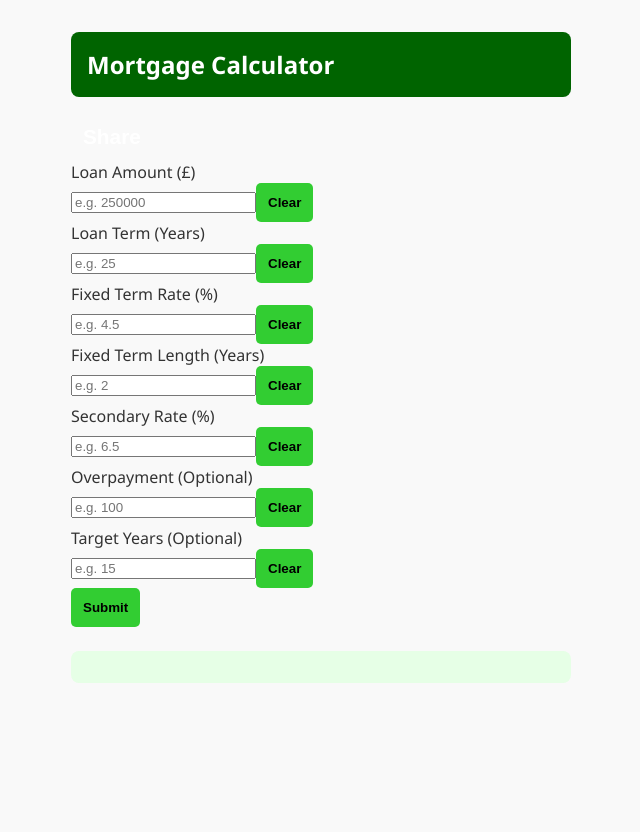
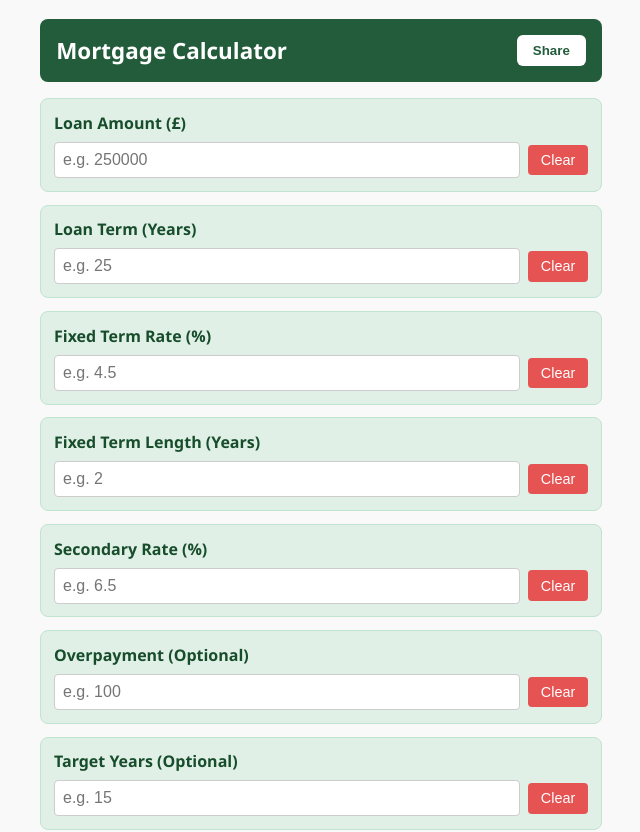
Before and after one commit to Ampdrew06/Mortgage-Calculator, a React (Create React App) app: page / in a window 1280 px wide. Shown: the top 832 px of the page, without its empty margins (319-959 px from the left). Before the commit the page ends 800 px from the top, so only its background shows below. Built offline with nearby package versions, Linux system fonts and the light colour scheme.

Commit message:
Update App.css

```diff
--- a/src/App.css
+++ b/src/App.css
@@ -1,85 +1,116 @@
 body {
   margin: 0;
   font-family: 'Segoe UI', sans-serif;
-  background: #f9f9f9;
+  background-color: #f9f9f9;
   color: #333;
 }
 
 .container {
-  max-width: 500px;
-  margin: 0 auto;
-  padding: 1rem;
+  max-width: 600px;
+  margin: auto;
+  padding: 1.2rem;
+  display: flex;
+  flex-direction: column;
+  gap: 1rem;
+  min-height: 100vh;
+  box-sizing: border-box;
 }
 
-h1 {
+header {
   display: flex;
   justify-content: space-between;
   align-items: center;
-  background-color: #006400;
+  background-color: #225c3a;
+  padding: 1rem;
+  border-radius: 8px;
   color: white;
-  padding: 1rem;
-  font-size: 1.5rem;
-  border-radius: 8px;
-  margin-bottom: 1rem;
+}
+
+header h1 {
+  font-size: 1.4rem;
+  margin: 0;
 }
 
 .share {
-  background: none;
+  background-color: white;
+  color: #225c3a;
   border: none;
-  color: white;
-  font-size: 1.3rem;
+  padding: 0.5rem 1rem;
+  border-radius: 6px;
+  font-weight: bold;
   cursor: pointer;
 }
 
-.input-section label {
-  display: block;
-  background: #006400;
-  color: white;
-  padding: 0.5rem;
-  border-radius: 5px 5px 0 0;
-  margin-top: 1rem;
+.inputs {
+  display: flex;
+  flex-direction: column;
+  gap: 0.8rem;
 }
 
-.input-section input {
-  width: 100%;
+.input-group {
+  display: flex;
+  flex-direction: column;
+  background-color: #e0f0e7;
+  border: 1px solid #c0e4d0;
+  border-radius: 8px;
   padding: 0.8rem;
-  border: 1px solid #ccc;
-  border-radius: 0 0 5px 5px;
-  font-size: 1rem;
 }
 
-.button-row {
-  display: flex;
-  justify-content: space-between;
-  margin-top: 1.5rem;
-  gap: 1rem;
+.input-group label {
+  font-weight: bold;
+  margin-bottom: 0.5rem;
+  color: #174d2b;
 }
 
-button {
-  flex: 1;
-  padding: 0.75rem;
-  background: #32CD32;
+.input-group div {
+  display: flex;
+  gap: 0.5rem;
+  align-items: center;
+}
+
+.input-group input {
+  flex-grow: 1;
+  padding: 0.5rem;
+  font-size: 1rem;
+  border-radius: 4px;
+  border: 1px solid #ccc;
+}
+
+.input-group button {
+  background-color: #e55353;
+  color: white;
   border: none;
-  color: black;
-  font-weight: bold;
-  border-radius: 5px;
+  padding: 0.45rem 0.8rem;
+  border-radius: 4px;
+  font-size: 0.9rem;
   cursor: pointer;
 }
 
-button.clear {
-  background: #d3d3d3;
+.submit {
+  padding: 0.75rem;
+  font-size: 1rem;
+  background-color: #40c057;
+  color: black;
+  border: none;
+  border-radius: 8px;
+  font-weight: bold;
+  cursor: pointer;
+  width: 100%;
+  margin-top: 1rem;
 }
 
 .results {
   margin-top: 1.5rem;
-  background: #e6ffe6;
+  background-color: #fff;
   padding: 1rem;
   border-radius: 8px;
+  border: 1px solid #ccc;
 }
 
 .results p {
   display: flex;
   justify-content: space-between;
+  margin: 0.5rem 0;
   font-weight: bold;
-  margin: 0.5rem 0;
+  font-size: 1rem;
 }
```
